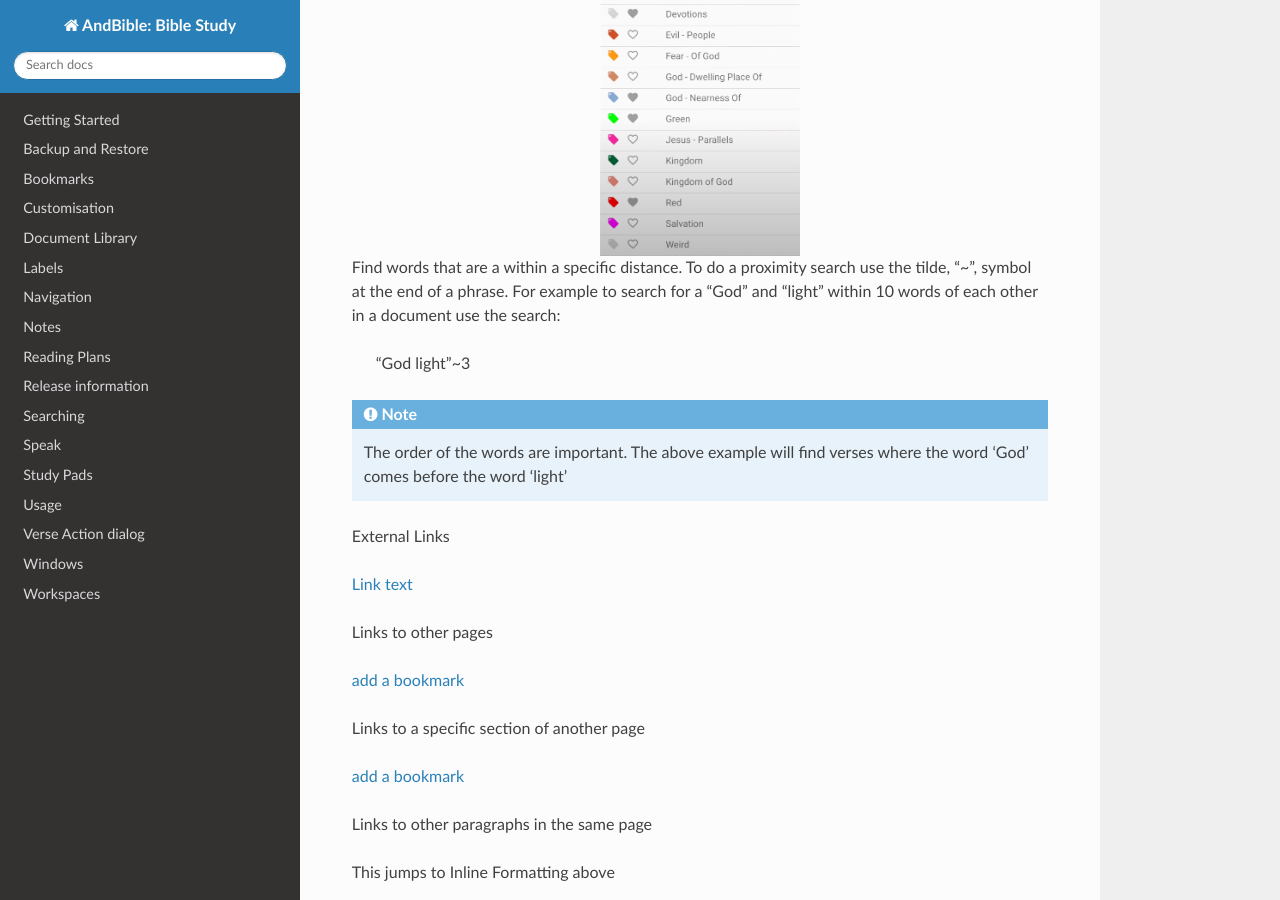
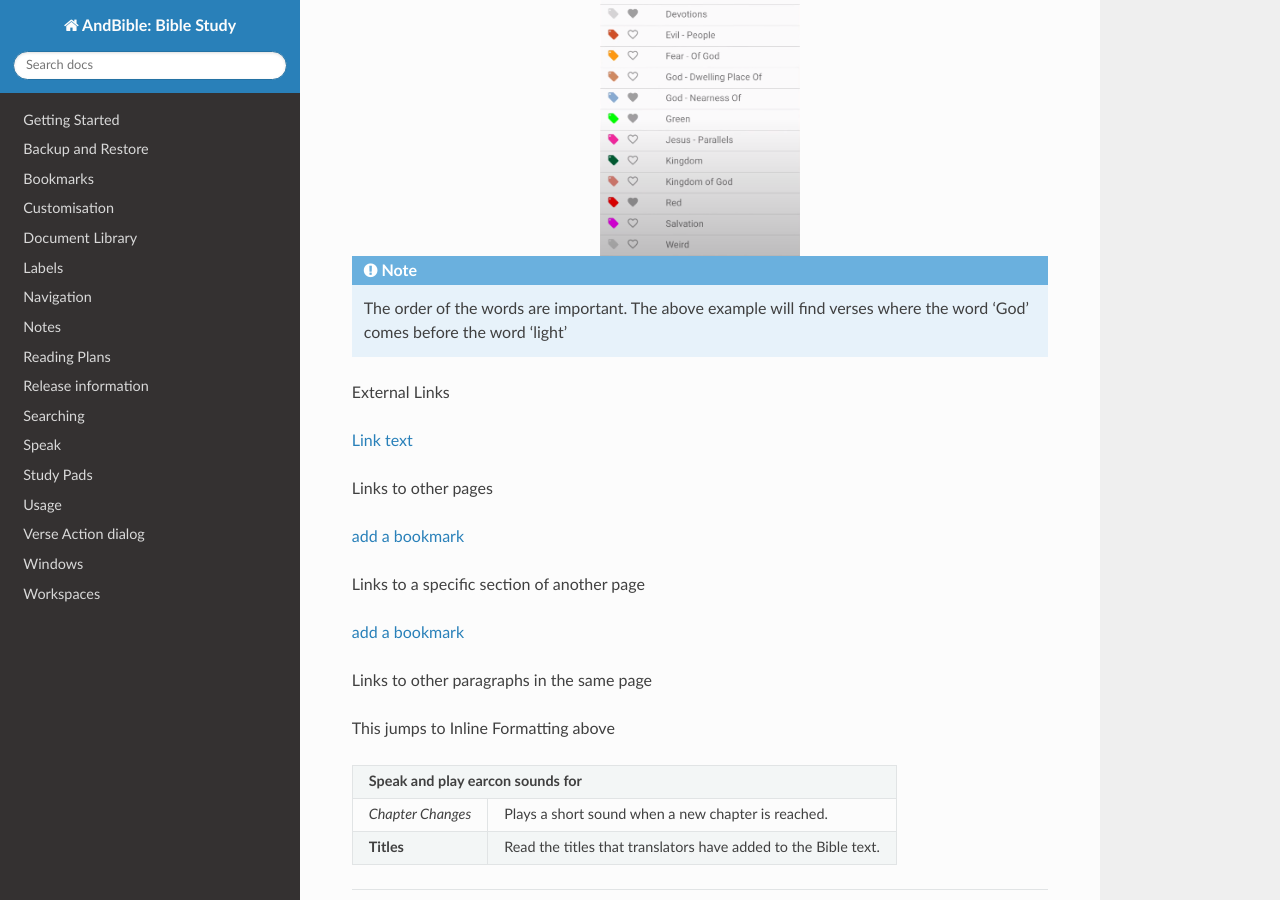
Before and after one commit to AndBible/docs, a Sphinx documentation site: the page built from docs/source/style_guide.rst, in a window 1280 px wide and 900 px high, scrolled down 790 px. Built offline with Sphinx 7.4.7 and the Read the Docs theme 3.1.0, drawn with Linux system fonts in a browser that asks for light colours; pages that are not in the unit, such as notebooks, are missing from menus.

Commit message:
remove irrelevant documentation from style guide

```diff
--- a/docs/source/style_guide.rst
+++ b/docs/source/style_guide.rst
@@ -50,12 +50,6 @@ Images
 Boxes
 =====
 
-Find words that are a within a specific distance. To do a proximity search use the tilde, "~", symbol at the end of a phrase.
-For example to search for a "God" and "light" within 10 words of each other in a document use the search:
-
-
-    "God light"~3
-
 .. note::
     The order of the words are important. The above example will find verses where the word 'God' comes before the word 'light'
 
```
